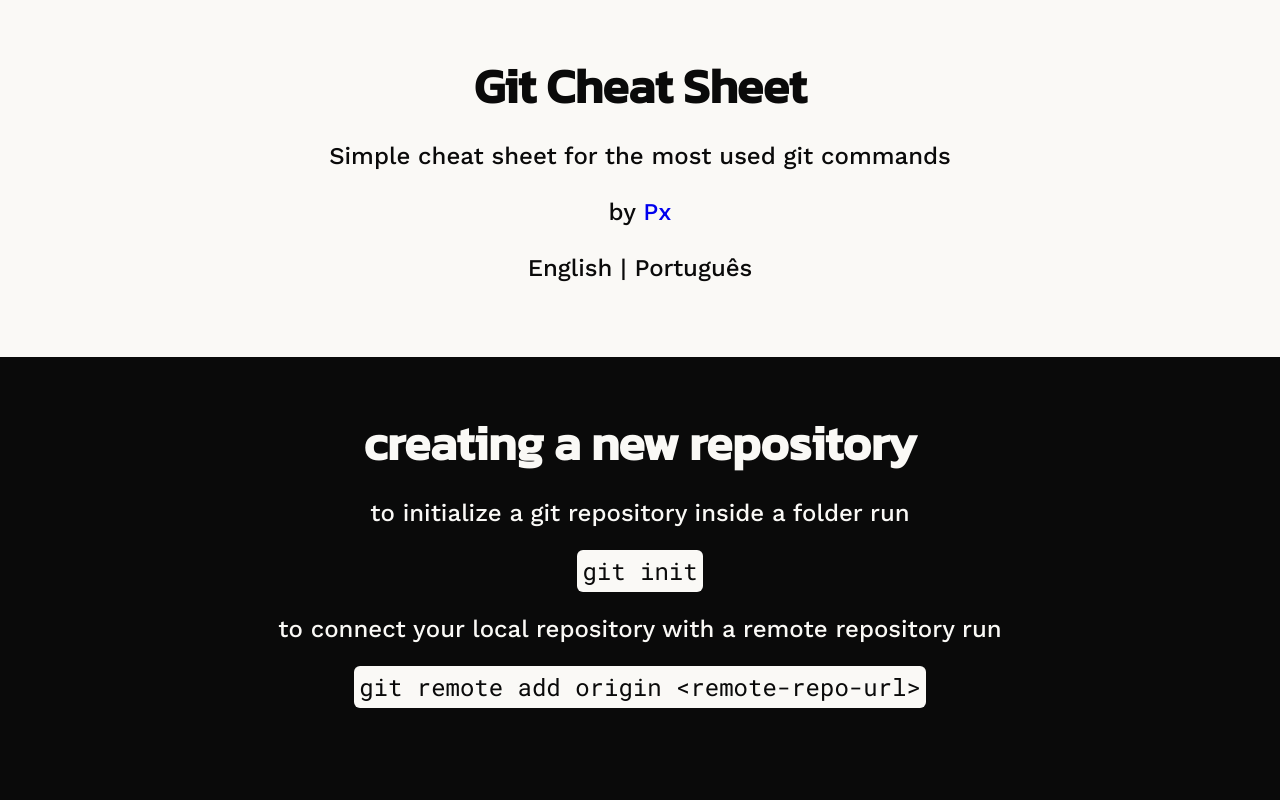
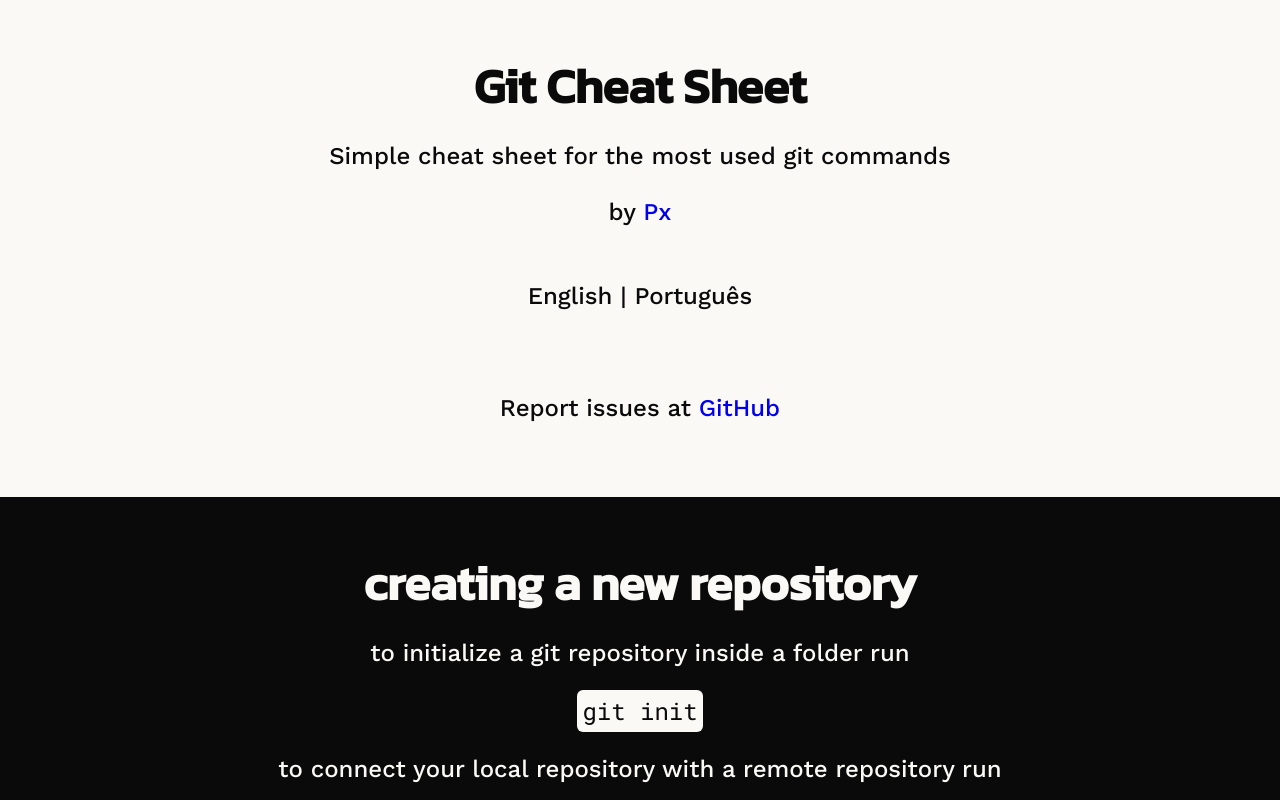
Before and after one commit to itispx/git-cheat-sheet, a React (Create React App) app: page / in a window 1280 px wide. Shown: the top 800 px of the page. Built offline with nearby package versions, Linux system fonts and the light colour scheme.

Commit message:
feat: report issues

```diff
--- a/src/App.tsx
+++ b/src/App.tsx
@@ -26,9 +26,22 @@ const App: React.FC = () => {
         </a>
         <br />
         <br />
-        <h4 onClick={() => setLanguage("en")}>English</h4>
+        <br />
+        <h4 onClick={() => setLanguage("en")}>{translations.en.language}</h4>
         {" | "}
-        <h4 onClick={() => setLanguage("pt_BR")}>Português</h4>
+        <h4 onClick={() => setLanguage("pt_BR")}>{translations.pt_BR.language}</h4>
+        <br />
+        <br />
+        <br />
+        <br />
+        {t.report_issues}{" "}
+        <a
+          target="_blank"
+          rel="noreferrer"
+          href="https://github.com/itispx/git-cheat-sheet/issues"
+        >
+          GitHub
+        </a>
       </Section>
 
       <Section id={1} title={t.init_title}>
--- a/src/translations/en.ts
+++ b/src/translations/en.ts
@@ -4,6 +4,7 @@ export const en = {
   by: "by",
   presentation_title: "Git Cheat Sheet",
   presentation_desc: "Simple cheat sheet for the most used git commands",
+  report_issues: "Report issues at",
   init_title: "creating a new repository",
   init_repo: "to initialize a git repository inside a folder run",
   connect_repo_remote: "to connect your local repository with a remote repository run",
--- a/src/translations/pt-BR.ts
+++ b/src/translations/pt-BR.ts
@@ -4,6 +4,7 @@ export const pt_BR = {
   by: "por",
   presentation_title: "Folha de Cola Git",
   presentation_desc: "Uma folha de cola para os comandos mais usados do git",
+  report_issues: "Reporte problemas no",
   init_title: "criando um repositório novo",
   init_repo: "para inicializar um repositório git dentro de uma pasta use",
   connect_repo_remote: "para conectar seu repositório local a um repositório remoto use",
```
